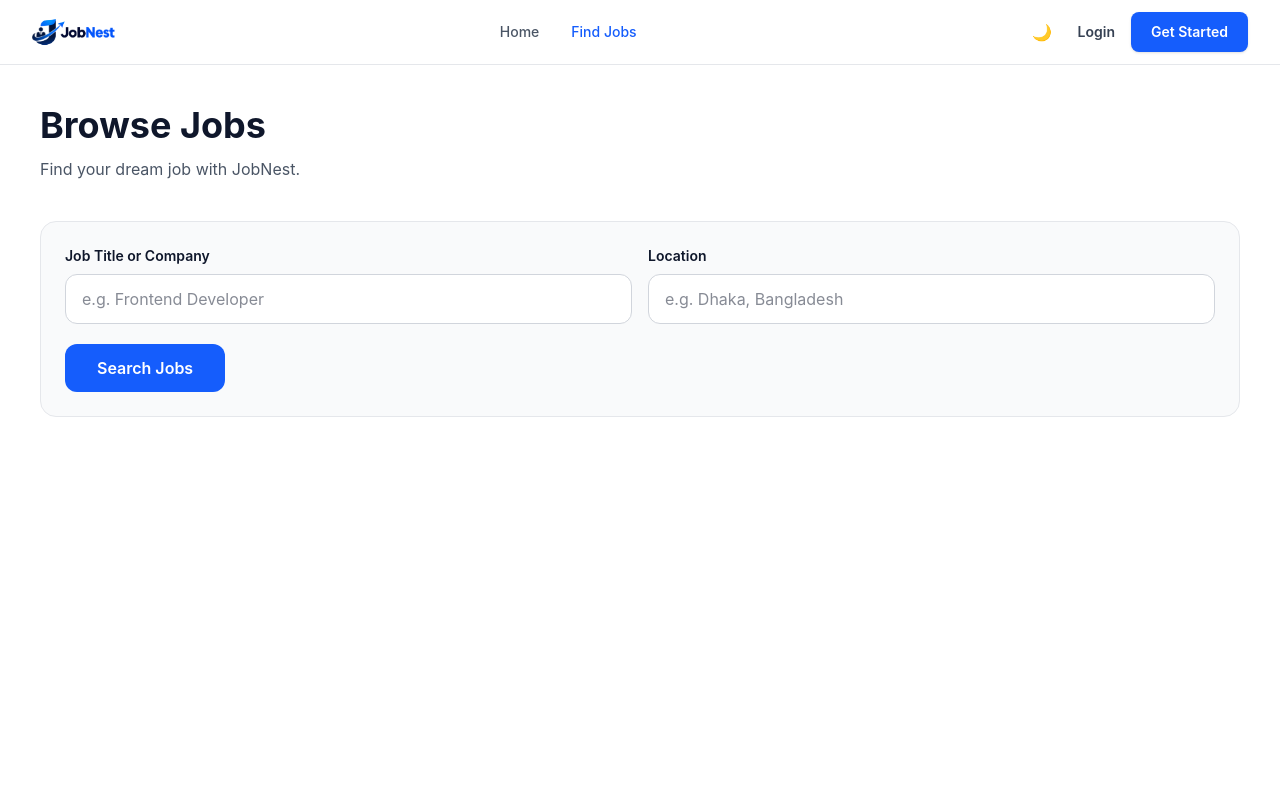
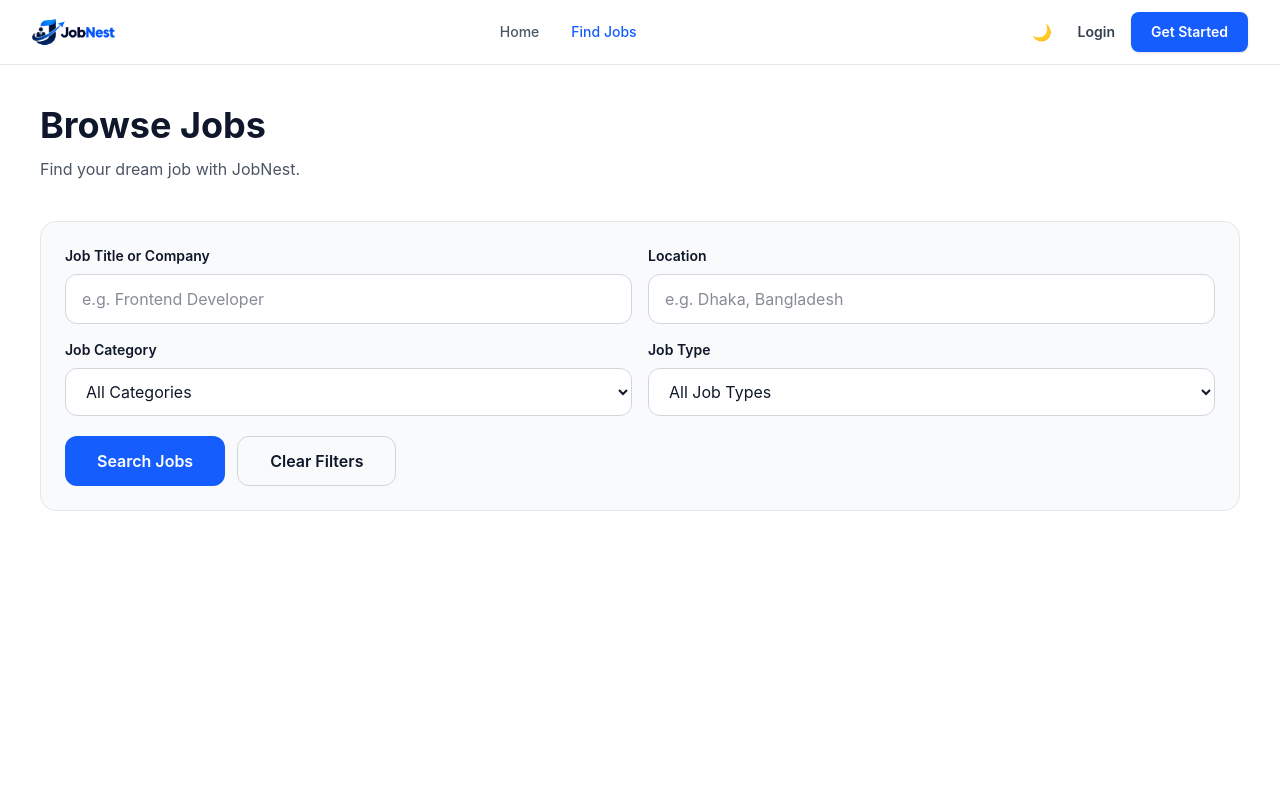
Before and after one commit to aljamiio/jobnest-job-portal, a React (Vite) app in the folder client/: page /jobs in a window 1280 px wide. Shown: the top 800 px of the page. Built offline with nearby package versions, Linux system fonts and the light colour scheme.

Commit message:
Add job category and type filters

```diff
--- a/client/src/pages/jobs/Jobs.jsx
+++ b/client/src/pages/jobs/Jobs.jsx
@@ -4,9 +4,18 @@ import { useState } from 'react'
 function Jobs() {
   const [search, setSearch] = useState('')
   const [location, setLocation] = useState('')
+  const [category, setCategory] = useState('')
+  const [jobType, setJobType] = useState('')
 
   const handleSearch = (e) => {
     e.preventDefault()
+  }
+
+  const clearFilters = () => {
+    setSearch('')
+    setLocation('')
+    setCategory('')
+    setJobType('')
   }
 
   return (
@@ -14,7 +23,6 @@ function Jobs() {
 
       <div className="max-w-7xl mx-auto">
 
-        {/* Page Heading */}
         <div>
           <h1 className="text-3xl md:text-4xl font-bold">
             Browse Jobs
@@ -25,7 +33,7 @@ function Jobs() {
           </p>
         </div>
 
-        {/* Search Section */}
+        {/* Search and Filters */}
         <form
           onSubmit={handleSearch}
           className="mt-10 p-5 md:p-6 rounded-2xl border border-gray-200 dark:border-slate-800 bg-gray-50 dark:bg-slate-900"
@@ -33,7 +41,6 @@ function Jobs() {
 
           <div className="grid grid-cols-1 md:grid-cols-2 gap-4">
 
-            {/* Job Search */}
             <div>
               <label className="block mb-2 text-sm font-semibold">
                 Job Title or Company
@@ -44,11 +51,10 @@ function Jobs() {
                 value={search}
                 onChange={(e) => setSearch(e.target.value)}
                 placeholder="e.g. Frontend Developer"
-                className="w-full px-4 py-3 rounded-xl border border-gray-300 dark:border-slate-700 bg-white dark:bg-slate-950 outline-none focus:ring-2 focus:ring-blue-500 transition"
+                className="w-full px-4 py-3 rounded-xl border border-gray-300 dark:border-slate-700 bg-white dark:bg-slate-950 outline-none focus:ring-2 focus:ring-blue-500"
               />
             </div>
 
-            {/* Location Search */}
             <div>
               <label className="block mb-2 text-sm font-semibold">
                 Location
@@ -59,19 +65,70 @@ function Jobs() {
                 value={location}
                 onChange={(e) => setLocation(e.target.value)}
                 placeholder="e.g. Dhaka, Bangladesh"
-                className="w-full px-4 py-3 rounded-xl border border-gray-300 dark:border-slate-700 bg-white dark:bg-slate-950 outline-none focus:ring-2 focus:ring-blue-500 transition"
+                className="w-full px-4 py-3 rounded-xl border border-gray-300 dark:border-slate-700 bg-white dark:bg-slate-950 outline-none focus:ring-2 focus:ring-blue-500"
               />
+            </div>
+
+            {/* Job Category */}
+            <div>
+              <label className="block mb-2 text-sm font-semibold">
+                Job Category
+              </label>
+
+              <select
+                value={category}
+                onChange={(e) => setCategory(e.target.value)}
+                className="w-full px-4 py-3 rounded-xl border border-gray-300 dark:border-slate-700 bg-white dark:bg-slate-950 outline-none focus:ring-2 focus:ring-blue-500"
+              >
+                <option value="">All Categories</option>
+                <option value="Development">Development</option>
+                <option value="Design">Design</option>
+                <option value="Marketing">Marketing</option>
+                <option value="Business">Business</option>
+                <option value="Finance">Finance</option>
+                <option value="Customer Support">Customer Support</option>
+              </select>
+            </div>
+
+            {/* Job Type */}
+            <div>
+              <label className="block mb-2 text-sm font-semibold">
+                Job Type
+              </label>
+
+              <select
+                value={jobType}
+                onChange={(e) => setJobType(e.target.value)}
+                className="w-full px-4 py-3 rounded-xl border border-gray-300 dark:border-slate-700 bg-white dark:bg-slate-950 outline-none focus:ring-2 focus:ring-blue-500"
+              >
+                <option value="">All Job Types</option>
+                <option value="Full-time">Full-time</option>
+                <option value="Part-time">Part-time</option>
+                <option value="Remote">Remote</option>
+                <option value="Internship">Internship</option>
+                <option value="Contract">Contract</option>
+              </select>
             </div>
 
           </div>
 
-          <div className="mt-5">
+          <div className="mt-5 flex flex-col sm:flex-row gap-3">
+
             <button
               type="submit"
-              className="w-full md:w-auto px-8 py-3 rounded-xl bg-blue-600 hover:bg-blue-700 text-white font-semibold transition duration-300"
+              className="px-8 py-3 rounded-xl bg-blue-600 hover:bg-blue-700 text-white font-semibold transition"
             >
               Search Jobs
             </button>
+
+            <button
+              type="button"
+              onClick={clearFilters}
+              className="px-8 py-3 rounded-xl border border-gray-300 dark:border-slate-700 hover:bg-gray-100 dark:hover:bg-slate-800 font-semibold transition"
+            >
+              Clear Filters
+            </button>
+
           </div>
 
         </form>
```
